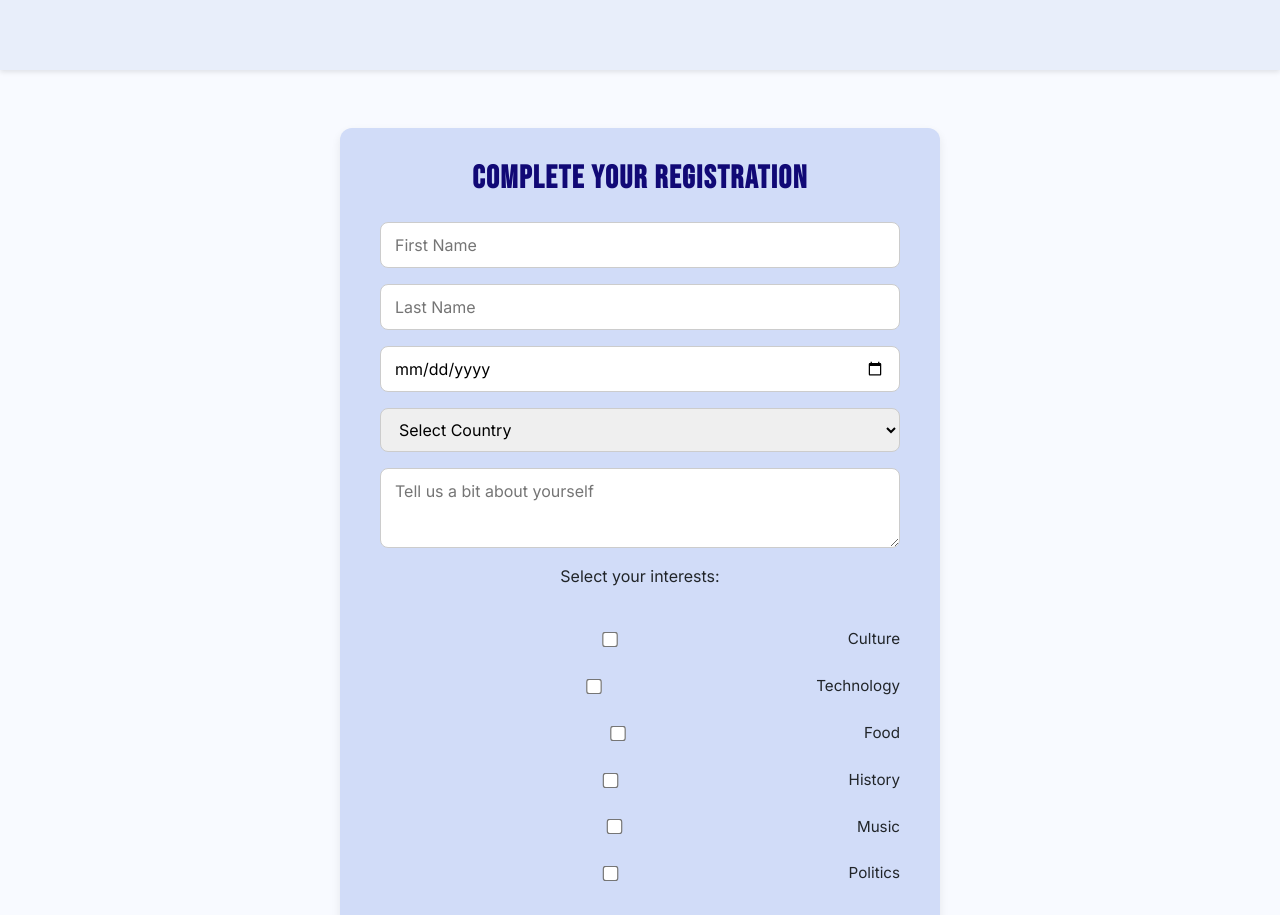
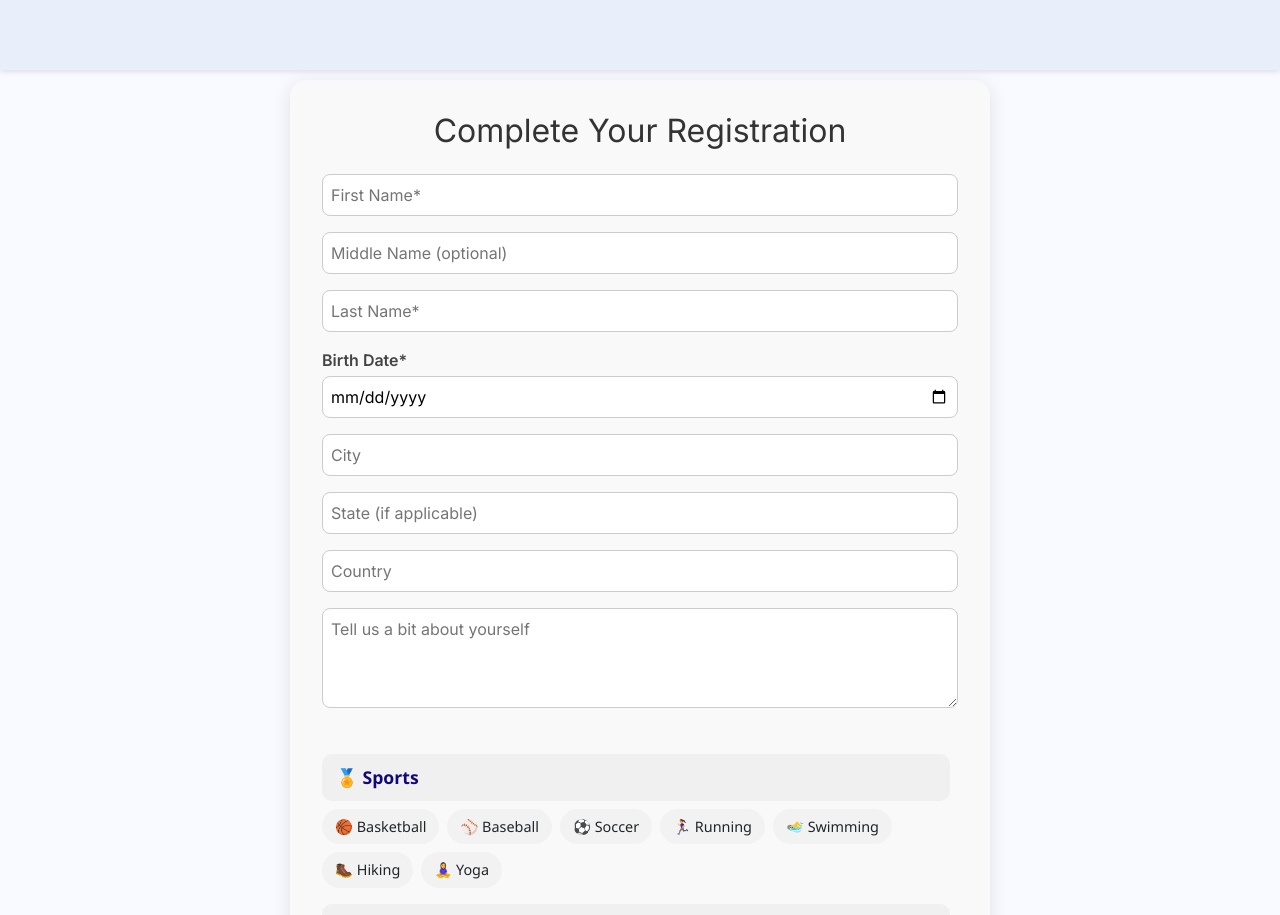
Before and after one commit to EfratMenasheof/Mifgash, a React (Vite) app: page /complete-registration in a window 1280 px wide. Shown: the top 915 px of the page. Built offline with nearby package versions, Linux system fonts and the light colour scheme; no server answers; a web font is replaced by a local one.

Commit message:
registation to app - first draft

```diff
--- /dev/null
+++ b/src/components/InterestSelector.css
@@ -0,0 +1,55 @@
+.interest-selector {
+  margin-top: 1.5rem;
+  font-family: 'Segoe UI', sans-serif;
+}
+
+.category-block {
+  margin-bottom: 1rem;
+}
+
+.category-title {
+  font-weight: 600;
+  font-size: 1.1rem;
+  color: #110976;
+  background-color: #f0f0f0;
+  padding: 10px 14px;
+  border-radius: 10px;
+  cursor: pointer;
+  transition: background-color 0.3s;
+}
+
+.category-title:hover {
+  background-color: #e4e4e4;
+}
+
+.interest-items {
+  margin-top: 8px;
+  display: flex;
+  flex-wrap: wrap;
+  gap: 8px;
+}
+
+.interest-tag {
+  background-color: #f2f2f2;
+  padding: 6px 12px;
+  border-radius: 20px;
+  cursor: pointer;
+  font-size: 0.9rem;
+  transition: background-color 0.3s, color 0.3s;
+  border: 1px solid transparent;
+}
+
+.interest-tag:hover {
+  background-color: #ffe0b2;
+}
+
+.interest-tag.selected {
+  background-color: #ffdca8;
+  border: 2px solid #ffa239;
+  color: #000000;
+  font-weight: 500;
+}
+
+.interest-tag.shared-interest {
+  outline: 2px solid #ffa239;
+}
--- /dev/null
+++ b/src/components/InterestSelector.jsx
@@ -0,0 +1,47 @@
+import { useState } from "react";
+import interestsData from "../data/Interests_Categories.json";
+import "./InterestSelector.css";
+
+function InterestSelector({ selectedInterests, setSelectedInterests }) {
+  const [expandedCategory, setExpandedCategory] = useState(null);
+
+  const toggleInterest = (interestName) => {
+    if (selectedInterests.includes(interestName)) {
+      setSelectedInterests(selectedInterests.filter((item) => item !== interestName));
+    } else {
+      setSelectedInterests([...selectedInterests, interestName]);
+    }
+  };
+
+  return (
+    <div className="interest-selector">
+      {Object.entries(interestsData).map(([category, { emoji, items }]) => (
+        <div key={category} className="category-block">
+          <div
+            className="category-title"
+            onClick={() => setExpandedCategory(category === expandedCategory ? null : category)}
+          >
+            {emoji} {category}
+          </div>
+
+          <div className={`interest-items ${expandedCategory === category ? "expanded" : "collapsed"}`}>
+            {items.map(({ name, emoji }) => {
+              const isSelected = selectedInterests.includes(name);
+              return (
+                <div
+                  key={name}
+                  className={`interest-tag ${isSelected ? "selected" : ""}`}
+                  onClick={() => toggleInterest(name)}
+                >
+                  {emoji} {name}
+                </div>
+              );
+            })}
+          </div>
+        </div>
+      ))}
+    </div>
+  );
+}
+
+export default InterestSelector;
--- /dev/null
+++ b/src/hooks/useUploadImage.js
@@ -0,0 +1,27 @@
+// useUploadImage.js
+import { useState } from 'react';
+import { getStorage, ref, uploadBytes, getDownloadURL } from 'firebase/storage';
+
+export default function useUploadImage() {
+  const [uploading, setUploading] = useState(false);
+  const [error, setError] = useState(null);
+
+  const uploadImage = async (file, path = 'profilePictures') => {
+    setUploading(true);
+    setError(null);
+    try {
+      const storage = getStorage();
+      const storageRef = ref(storage, `${path}/${file.name}`);
+      await uploadBytes(storageRef, file);
+      const downloadURL = await getDownloadURL(storageRef);
+      return downloadURL;
+    } catch (err) {
+      setError(err);
+      return null;
+    } finally {
+      setUploading(false);
+    }
+  };
+
+  return { uploadImage, uploading, error };
+}
--- a/src/pages/CompleteRegistration.css
+++ b/src/pages/CompleteRegistration.css
@@ -1,71 +1,65 @@
-.registration-form {
-  background-color: #d1dcf8;
-  padding: 32px 40px;
-  border-radius: 12px;
-  max-width: 600px;
-  margin: 40px auto;
-  box-shadow: 0 4px 10px rgba(0, 0, 0, 0.08);
-  text-align: center;
+/* CompleteRegistration.css */
+
+.registration-container {
+  max-width: 700px;
+  margin: auto;
+  padding: 2rem;
+  background-color: #f9f9f9;
+  border-radius: 16px;
+  box-shadow: 0 4px 20px rgba(0, 0, 0, 0.1);
 }
 
-.registration-form h2 {
-  font-family: 'Bebas Neue', sans-serif;
-  font-size: 2rem;
-  font-weight: 700;
-  color: #110976;
-  letter-spacing: 1.5px;
-  margin-bottom: 16px;
+.registration-container h2 {
+  text-align: center;
+  margin-bottom: 1.5rem;
+  color: #333;
 }
 
-.registration-form form {
-  display: flex;
-  flex-direction: column;
-  gap: 16px;
-  font-family: 'Inter', sans-serif;
+.registration-form label {
+  display: block;
+  margin-bottom: 0.25rem;
+  font-weight: 600;
+  color: #444;
 }
 
 .registration-form input,
 .registration-form select,
 .registration-form textarea {
+  width: 100%;
+  padding: 0.5rem;
+  border-radius: 8px;
+  border: 1px solid #ccc;
+  margin-bottom: 1rem;
   font-size: 1rem;
-  padding: 10px 14px;
-  border: 1px solid #ccc;
-  border-radius: 8px;
-  width: 100%;
-  box-sizing: border-box;
 }
 
 .registration-form textarea {
   resize: vertical;
-  min-height: 80px;
+  min-height: 100px;
 }
 
-.registration-form label {
-  font-size: 0.95rem;
-  margin-top: 8px;
-  display: flex;
-  align-items: center;
-  gap: 8px;
-  text-align: left;
+.profile-picture-preview {
+  display: block;
+  width: 100px;
+  height: 100px;
+  object-fit: cover;
+  border-radius: 50%;
+  margin: 1rem auto;
 }
 
-.registration-form input[type="checkbox"] {
-  transform: scale(1.2);
+.register-btn {
+  background-color: #ff914d;
+  color: white;
+  padding: 0.75rem 2rem;
+  font-size: 1rem;
+  border: none;
+  border-radius: 8px;
+  cursor: pointer;
+  display: block;
+  margin: 1rem auto 0;
+  transition: background-color 0.3s ease;
 }
 
-.registration-form button {
-  background-color: #fbb76a;
-  color: black;
-  font-weight: 550;
-  padding: 12px;
-  border: none;
-  border-radius: 13px;
-  cursor: pointer;
-  font-size: 1rem;
-  transition: background-color 0.3s;
+.register-btn:hover {
+  background-color: #e6772e;
 }
-
-.registration-form button:hover {
-  background-color: #ffa239;
-  color: #ffffff;
-}
--- a/src/pages/CompleteRegistration.jsx
+++ b/src/pages/CompleteRegistration.jsx
@@ -1,117 +1,137 @@
-import React, { useState } from "react";
-import { useLocation, useNavigate } from "react-router-dom";
-import { doc, setDoc } from "firebase/firestore";
-import { db } from "../firebase";
+import { useState } from 'react';
 import './CompleteRegistration.css';
+import useUploadImage from '../hooks/useUploadImage';
+import { db } from '../firebase';
+import { doc, setDoc } from 'firebase/firestore';
+import { getAuth } from 'firebase/auth';
+import InterestSelector from '../components/InterestSelector';
+import { useNavigate } from "react-router-dom";
 
-const locationOptions = {
-  Israel: ["Jerusalem", "Tel Aviv", "Haifa", "Be'er Sheva", "Ra'anana"],
-  "United States": ["New York", "Los Angeles", "Chicago", "San Francisco", "Boston"]
-};
-
-const interestOptions = ["Culture", "Technology", "Food", "History", "Music", "Politics"];
-
-function CompleteRegistration({ setUser }) {
-  const { state } = useLocation();
+function CompleteRegistration() {
+  const [formData, setFormData] = useState({
+    firstName: '',
+    middleName: '',
+    lastName: '',
+    birthDate: '',
+    city: '',
+    state: '',
+    country: '',
+    about: '',
+    interests: [],
+  });
+  const [imageFile, setImageFile] = useState(null);
+  const [uploading, setUploading] = useState(false);
+  const uploadImage = useUploadImage();
   const navigate = useNavigate();
-  const user = state?.userInfo;
-
-  const [formData, setFormData] = useState({
-    firstName: "",
-    lastName: "",
-    birthDate: "",
-    country: "",
-    city: "",
-    bio: "",
-    interests: [],
-    profileImage: null
-  });
 
   const handleChange = (e) => {
     const { name, value } = e.target;
-    setFormData(prev => ({ ...prev, [name]: value }));
-  };
-
-  const handleInterestToggle = (interest) => {
-    setFormData(prev => {
-      const alreadySelected = prev.interests.includes(interest);
-      return {
-        ...prev,
-        interests: alreadySelected
-          ? prev.interests.filter(i => i !== interest)
-          : [...prev.interests, interest]
-      };
-    });
+    setFormData((prev) => ({ ...prev, [name]: value }));
   };
 
   const handleSubmit = async (e) => {
     e.preventDefault();
+    setUploading(true);
     try {
-      const photoURL = user.photoURL;
+      const auth = getAuth();
+      const uid = auth.currentUser?.uid;
+      if (!uid) throw new Error('User not authenticated');
 
-      await setDoc(doc(db, "users", user.uid), {
-        firstName: formData.firstName,
-        lastName: formData.lastName,
-        birthDate: formData.birthDate,
-        country: formData.country,
-        city: formData.city,
-        bio: formData.bio,
-        interests: formData.interests,
-        email: user.email,
-        photo: photoURL,
-        createdAt: new Date()
+      let imageUrl = '';
+      if (imageFile) {
+        imageUrl = await uploadImage(uid, imageFile);
+      }
+
+      await setDoc(doc(db, 'users', uid), {
+        ...formData,
+        profileImage: imageUrl,
       });
 
-      setUser(user);
-      navigate("/home");
+      alert('Registration complete!');
+      navigate("/home"); // 👈 ניווט אחרי סיום
     } catch (err) {
-      console.error("Registration error:", err.message);
+      console.error(err);
+      alert('Something went wrong.');
     }
+    setUploading(false);
   };
 
   return (
-    <div className="registration-form container mt-5">
-      <h2 className="text-center mb-4">Complete Your Registration</h2>
-      <form onSubmit={handleSubmit}>
-        <input name="firstName" placeholder="First Name" onChange={handleChange} required />
-        <input name="lastName" placeholder="Last Name" onChange={handleChange} required />
-        <input type="date" name="birthDate" onChange={handleChange} required />
-
-        <select name="country" onChange={handleChange} required>
-          <option value="">Select Country</option>
-          {Object.keys(locationOptions).map(country => (
-            <option key={country}>{country}</option>
-          ))}
-        </select>
-
-        {formData.country && (
-          <select name="city" onChange={handleChange} required>
-            <option value="">Select City</option>
-            {locationOptions[formData.country].map(city => (
-              <option key={city}>{city}</option>
-            ))}
-          </select>
-        )}
-
-        <textarea
-          name="bio"
-          placeholder="Tell us a bit about yourself"
+    <div className="registration-container">
+      <form className="registration-form" onSubmit={handleSubmit}>
+        <h2>Complete Your Registration</h2>
+        <input
+          type="text"
+          name="firstName"
+          placeholder="First Name*"
+          required
+          value={formData.firstName}
           onChange={handleChange}
         />
-
-        <p>Select your interests:</p>
-        {interestOptions.map(interest => (
-          <label key={interest}>
-            <input
-              type="checkbox"
-              checked={formData.interests.includes(interest)}
-              onChange={() => handleInterestToggle(interest)}
-            />
-            {interest}
-          </label>
-        ))}
-
-        <button type="submit" className="btn btn-success mt-3">Finish Registration</button>
+        <input
+          type="text"
+          name="middleName"
+          placeholder="Middle Name (optional)"
+          value={formData.middleName}
+          onChange={handleChange}
+        />
+        <input
+          type="text"
+          name="lastName"
+          placeholder="Last Name*"
+          required
+          value={formData.lastName}
+          onChange={handleChange}
+        />
+        <label>Birth Date*</label>
+        <input
+          type="date"
+          name="birthDate"
+          required
+          value={formData.birthDate}
+          onChange={handleChange}
+        />
+        <input
+          type="text"
+          name="city"
+          placeholder="City"
+          value={formData.city}
+          onChange={handleChange}
+        />
+        <input
+          type="text"
+          name="state"
+          placeholder="State (if applicable)"
+          value={formData.state}
+          onChange={handleChange}
+        />
+        <input
+          type="text"
+          name="country"
+          placeholder="Country"
+          value={formData.country}
+          onChange={handleChange}
+        />
+        <textarea
+          name="about"
+          placeholder="Tell us a bit about yourself"
+          value={formData.about}
+          onChange={handleChange}
+        />
+        <InterestSelector
+          selectedInterests={formData.interests}
+          setSelectedInterests={(interests) =>
+            setFormData((prev) => ({ ...prev, interests }))
+          }
+        />
+        <input
+          type="file"
+          accept="image/*"
+          onChange={(e) => setImageFile(e.target.files[0])}
+        />
+        <button type="submit" className="submit-btn" disabled={uploading}>
+          {uploading ? 'Submitting...' : 'Finish Registration'}
+        </button>
       </form>
     </div>
   );
```
Also changed, not shown: src/firebase.js (+18 -8 lines), 1 other file (tests, documents, lock files or other folders).
